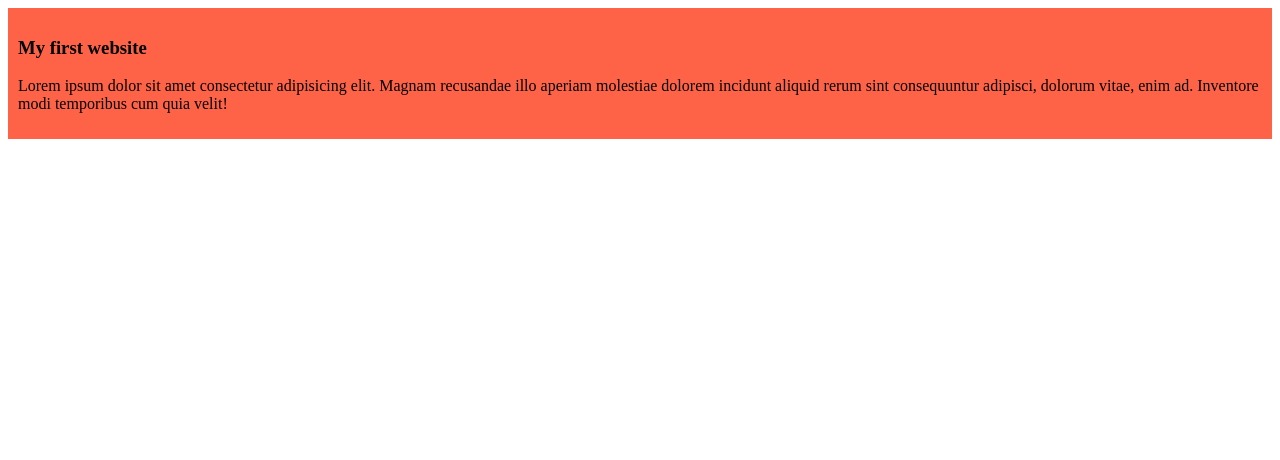
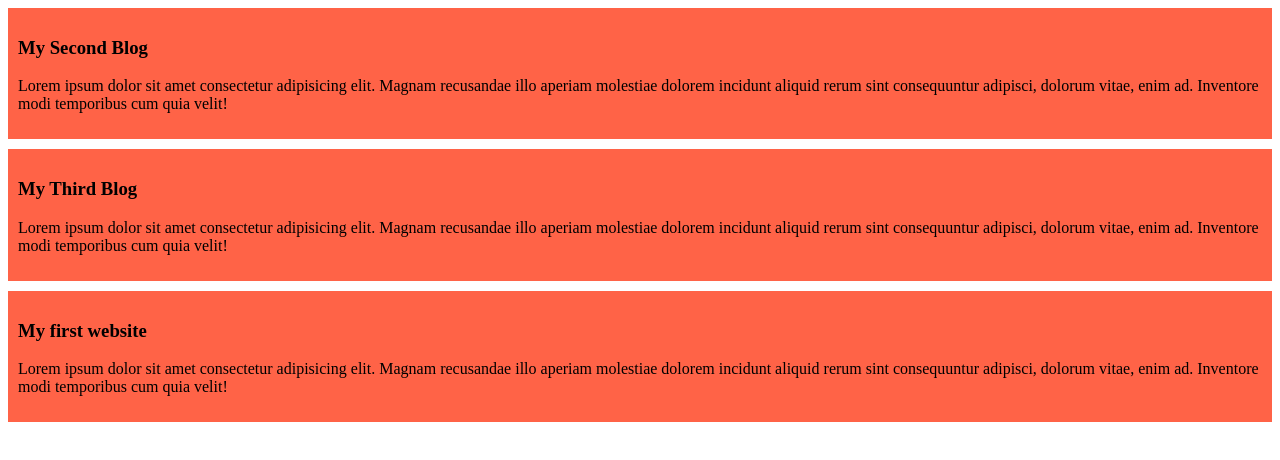
Before and after one commit to rajmin-siraj/my-simple-website, a plain HTML site: page index.html in a window 1280 px wide. Drawn offline with Linux system fonts and the light colour scheme.

Commit message:
added the second & third blog

```diff
--- a/index.html
+++ b/index.html
@@ -5,8 +5,17 @@
     <meta name="viewport" content="width=device-width, initial-scale=1.0">
     <title>My Simple Website</title>
     <link rel="stylesheet" href="styles/blog.css">
+    <link rel="stylesheet" href="styles/blog.css">
 </head>
 <body>
+    <div>
+        <h3>My Second Blog</h3>
+        <p>Lorem ipsum dolor sit amet consectetur adipisicing elit. Magnam recusandae illo aperiam molestiae dolorem incidunt aliquid rerum sint consequuntur adipisci, dolorum vitae, enim ad. Inventore modi temporibus cum quia velit!</p>
+    </div>
+    <div>
+        <h3>My Third Blog</h3>
+        <p>Lorem ipsum dolor sit amet consectetur adipisicing elit. Magnam recusandae illo aperiam molestiae dolorem incidunt aliquid rerum sint consequuntur adipisci, dolorum vitae, enim ad. Inventore modi temporibus cum quia velit!</p>
+    </div>
     <div>
         <h3>My first website</h3>
         <p>Lorem ipsum dolor sit amet consectetur adipisicing elit. Magnam recusandae illo aperiam molestiae dolorem incidunt aliquid rerum sint consequuntur adipisci, dolorum vitae, enim ad. Inventore modi temporibus cum quia velit!</p>
--- a/styles/blog.css
+++ b/styles/blog.css
@@ -1,4 +1,5 @@
 div{
     background-color: tomato;
     padding: 10px;
+    margin-bottom: 10px;
 }
```
